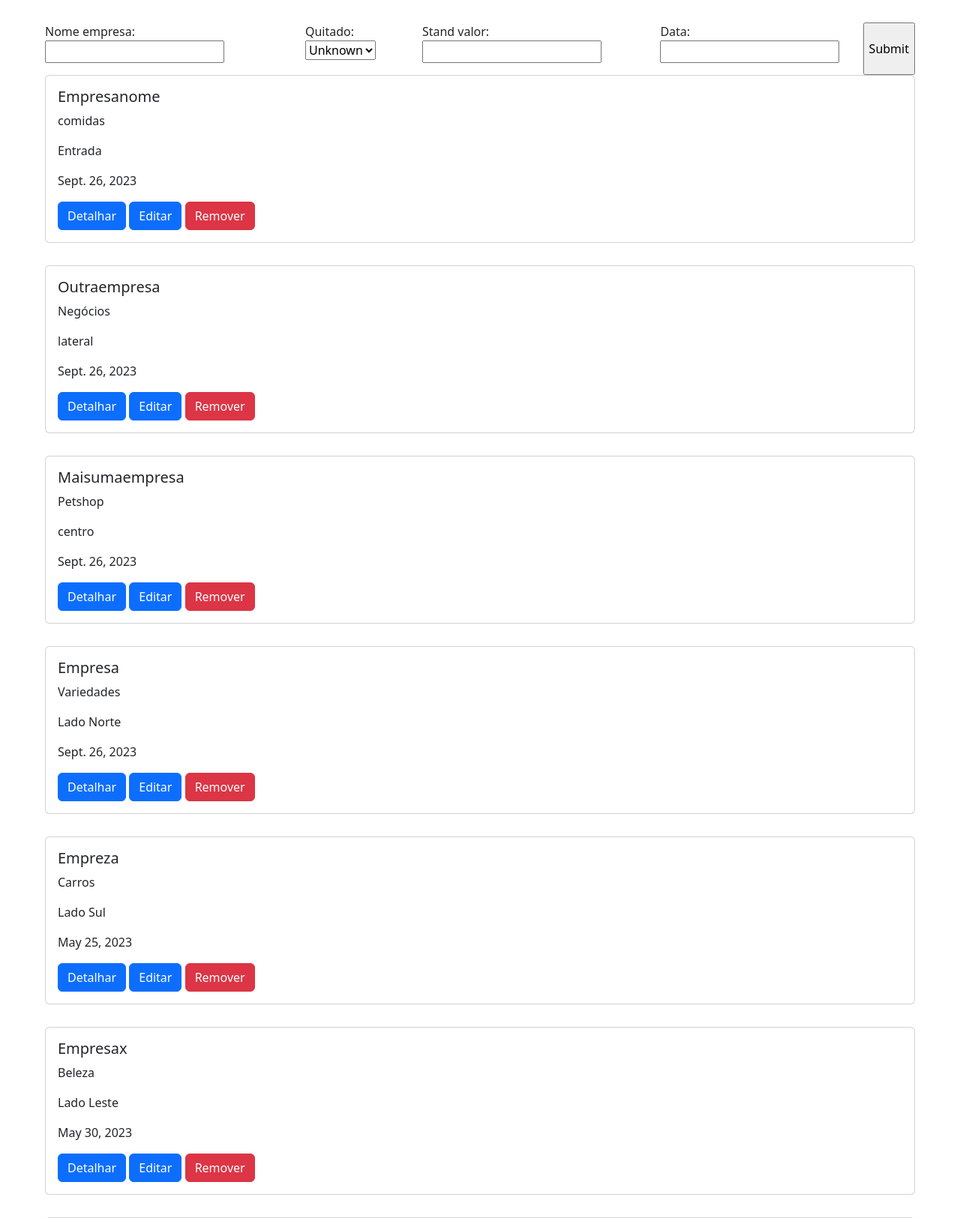
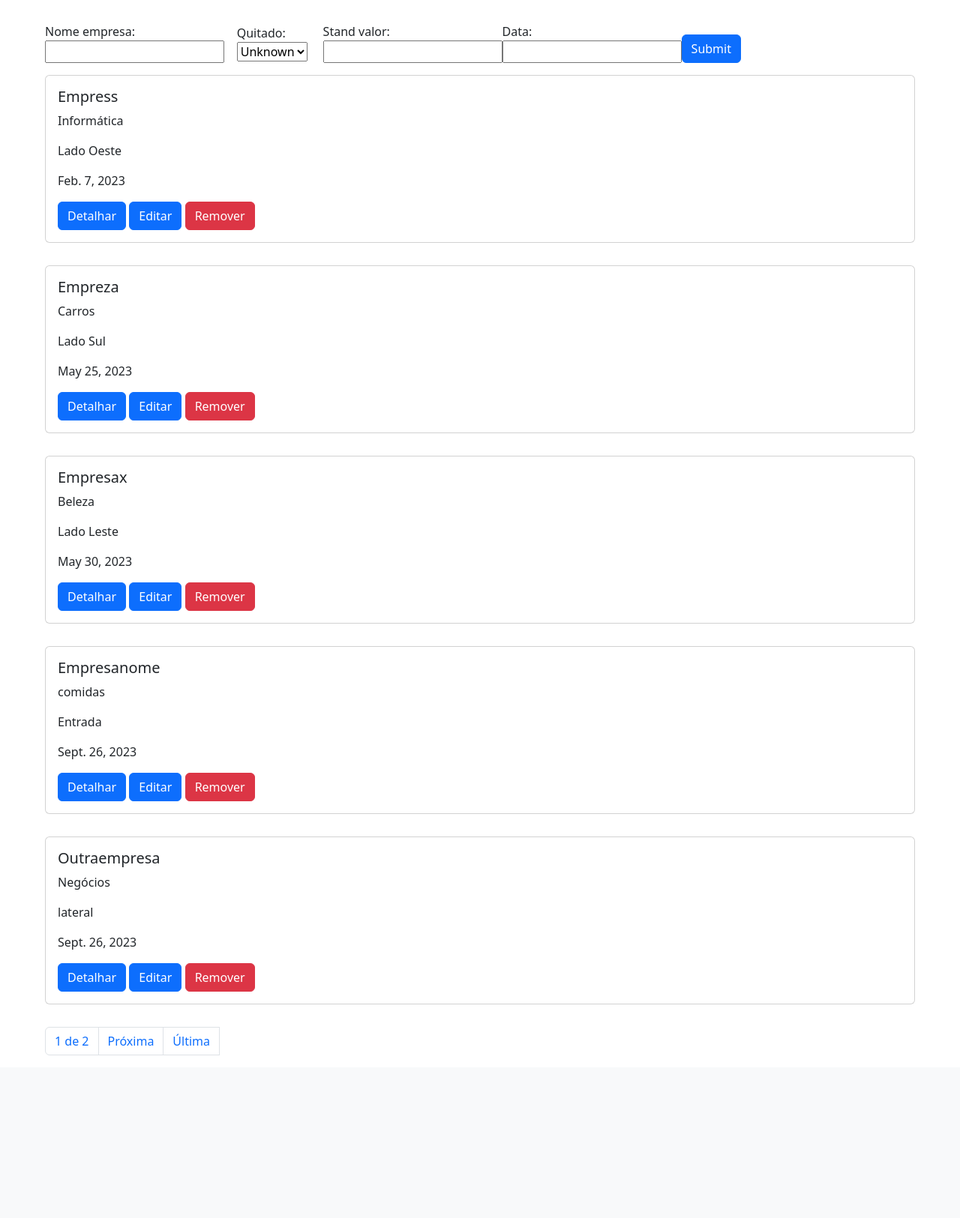
Before and after one commit to J-Vicente/Stand-FINECAP, a Django app: page / in a window 1280 px wide. Shown: the part 56-1681 px from the top of the page at 75% size. After the commit the page ends 1464 px from the top, so only its background shows below. Run offline with Django 4.2, Linux system fonts and the light colour scheme; data comes from the database, SQL or seed files in the repository.

Commit message:
paginação concluída

```diff
--- a/stands/templates/reserva/index.html
+++ b/stands/templates/reserva/index.html
@@ -1,11 +1,11 @@
 {% extends 'base.html' %}
 {% block content %}
 
-    <form class="d-flex" method="get">
+    <form class="d-flex" style="justify-content: space-between; width: 80%; align-items: center;" method="get">
         {{ filter.form.as_p }}
-      <input type="submit" />
+      <input type="submit" class="btn btn-primary"/>
     </form>
-    {% for i in filter.qs %}
+    {% for i in pag_obj %}
         <div class="card" style="margin-bottom: 30px;">
           <div class="card-body">
             <h5 class="card-title">{{ i.nome_empresa }}</h5>
@@ -18,6 +18,28 @@
           </div>
         </div>
     {% endfor %}
+
+    <nav aria-label="Page navigation example">
+      <ul class="pagination">
+        {% if pag_obj.has_previous %}
+          <li class="page-item"><a class="page-link" href="?page={{ pag_obj.1 }}">Primeira</a></li>
+          <li class="page-item"><a class="page-link" href="?page={{ pag_obj.previous_page_number }}">Anterior</a></li>
+        {% endif %}
+
+        <li class="page-item"><a class="page-link" href="?page={{ pag_obj.number }}">{{ pag_obj.number }} de {{ pag_obj.paginator.num_pages }}</a></li>
+
+        {% if pag_obj.has_next %}
+          <li class="page-item"><a class="page-link" href="?page={{ pag_obj.next_page_number }}">Próxima</a></li>
+          <li class="page-item"><a class="page-link" href="?page={{ pag_obj.paginator.num_pages }}">Última </a></li>
+        {% endif %}
+
+        <span class="current">
+
+        </span>
+      </ul>
+    </nav>
+
+  </div>
 
     <!-- {% for i in reserva %}
       <div class="card" style="margin-bottom: 30px;">
--- a/stands/views.py
+++ b/stands/views.py
@@ -2,14 +2,18 @@ from django.shortcuts import render,get_object_or_404,redirect
 from .models import Reserva
 from .forms import ReservaForm
 from .filters import ReservaFilter
+from django.core.paginator import Paginator
 
 # Create your views here.
 
 def index(request):
     reserva = Reserva.objects.all().order_by('data')
     filter = ReservaFilter(request.GET, queryset=Reserva.objects.all())
+    paginator = Paginator(reserva, 5)
+    page = request.GET.get('page')
+    pag_obj = paginator.get_page(page)
     context = {
-        'reserva' : reserva, 'filter' : filter
+        'reserva' : reserva, 'filter' : filter, 'pag_obj' : pag_obj
     }
     return render(request, 'reserva/index.html',context)
 
```
Lines whose indentation alone changed are shown as unchanged.
